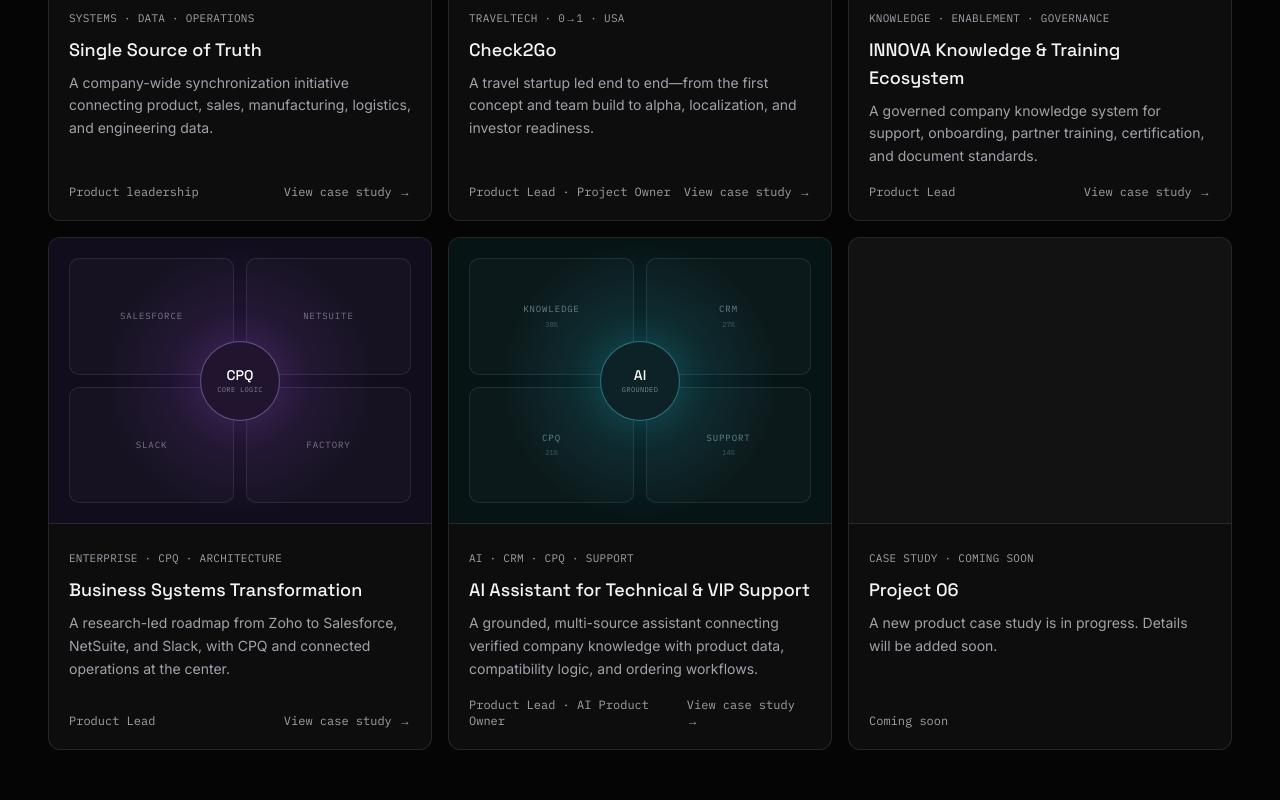
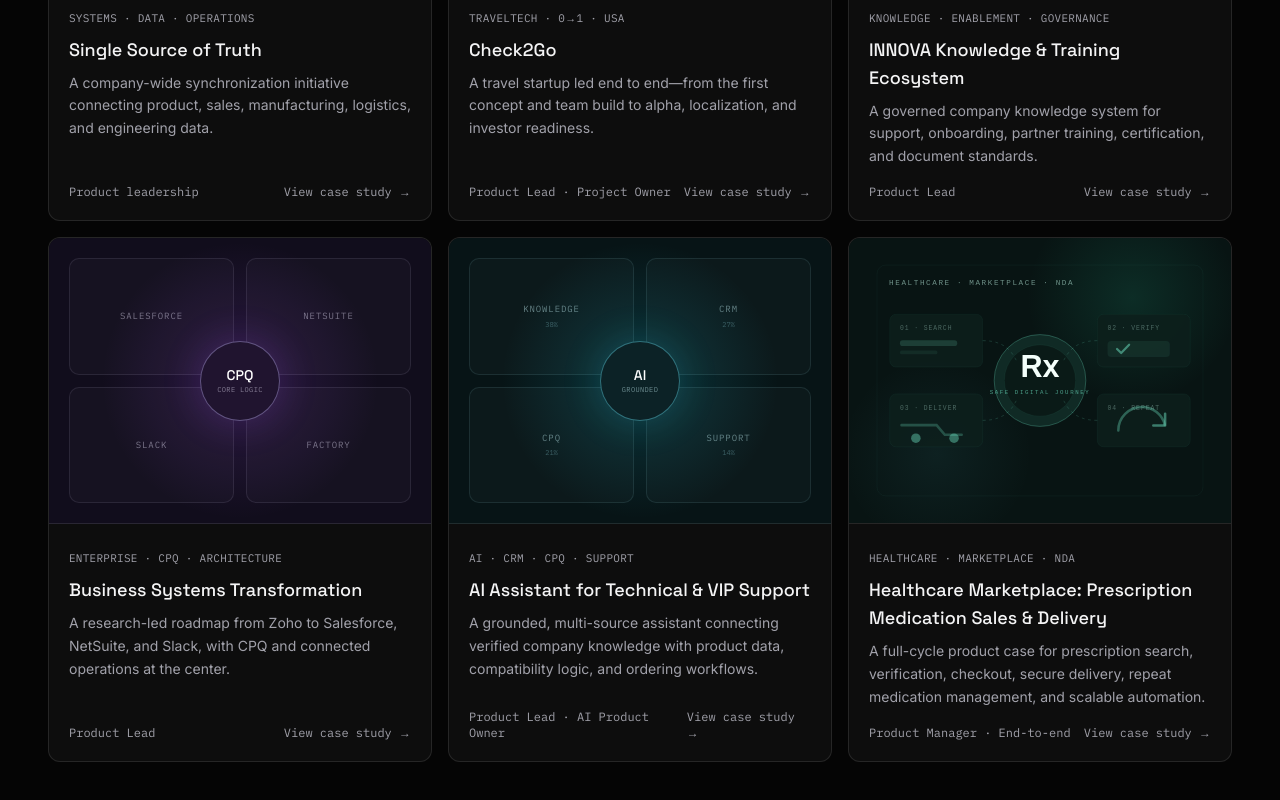
Before and after one commit to wisheradam/adamwisher-portfolio, a Next.js app: page / in a window 1280 px wide. Shown: the part 1424-2224 px from the top of the page. Built offline with nearby package versions, Linux system fonts and the light colour scheme.

Commit message:
feat: publish Project 06 card on homepage

```diff
--- a/components/home/selected-work.tsx
+++ b/components/home/selected-work.tsx
@@ -57,10 +57,12 @@ export function SelectedWork() {
           visual="ai-support"
         />
         <ProjectCard
-          title="Project 06"
-          category="Case study · Coming soon"
-          summary="A new product case study is in progress. Details will be added soon."
-          role="Coming soon"
+          title="Healthcare Marketplace: Prescription Medication Sales & Delivery"
+          category="Healthcare · Marketplace · NDA"
+          summary="A full-cycle product case for prescription search, verification, checkout, secure delivery, repeat medication management, and scalable automation."
+          role="Product Manager · End-to-end"
+          href="/work/prescription-medication-marketplace"
+          visualSrc="/project-06-rx.svg"
         />
       </div>
     </section>
```
